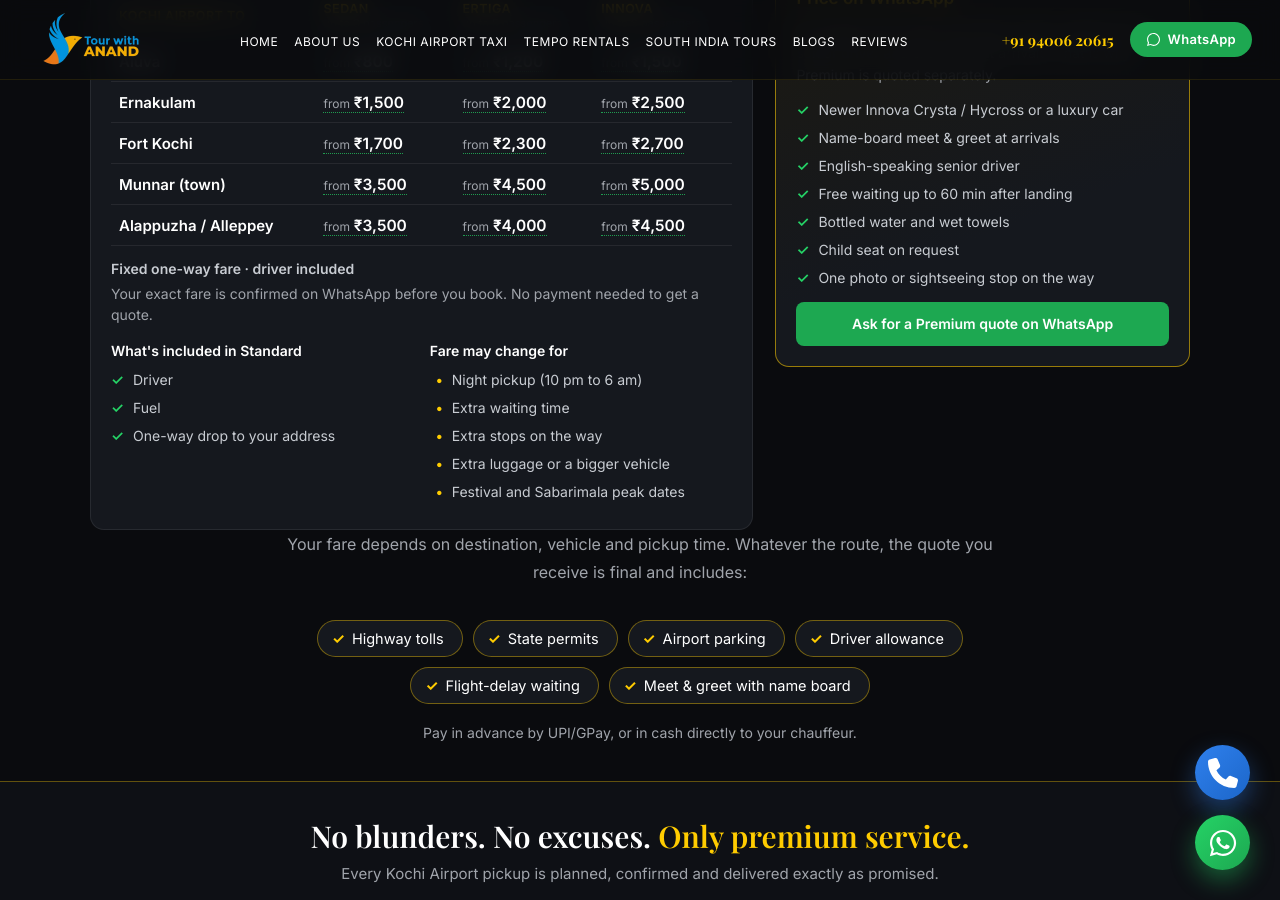
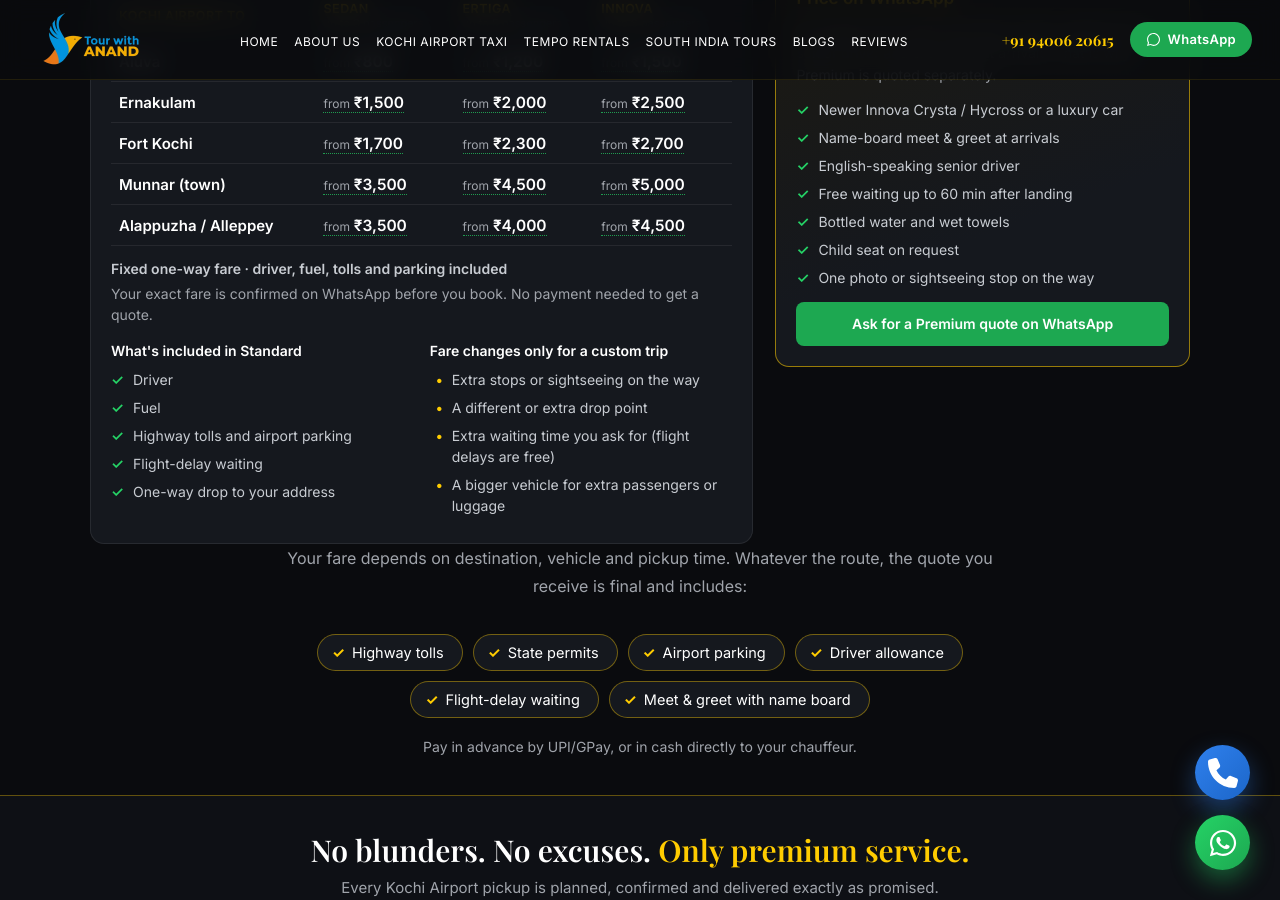
Before and after one commit to tourwithanand/tourwithanand-com, a Jekyll site: the page built from kochi-airport.html, in a window 1280 px wide and 900 px high, scrolled down 2261 px. Built offline with Jekyll 4.4.1, drawn with Linux system fonts in a browser that asks for light colours.

Commit message:
Fares: all-inclusive wording, 'changes only for a custom trip' list; drop Google rating placeholder (no GMB)
Co-Authored-By: Claude Opus 5.5 <noreply@anthropic.com>
Claude-Session: https://claude.ai/code/session_01V9S5yJyFeSpGQmQTpdF1A8

```diff
--- a/_data/airport_fares.yml
+++ b/_data/airport_fares.yml
@@ -55,26 +55,27 @@ routes:
     innova: 4500
     pages: ["/taxi/kochi-airport-to-alleppey/"]
 
-# Line under the fare table. Keep it to what the owner has confirmed.
-# TODO (owner): confirm whether tolls / parking / night charges are included or extra,
-# then add that wording here.
-fare_note: "Fixed one-way fare · driver included"
+# Line under the fare table (owner confirmed 2026-11-25: the fare includes everything;
+# it only changes for a custom trip).
+fare_note: "Fixed one-way fare · driver, fuel, tolls and parking included"
 quote_note: "Your exact fare is confirmed on WhatsApp before you book. No payment needed to get a quote."
 
-# What the Standard fare includes. TODO (owner): set free waiting minutes (empty = not shown).
+# What the Standard fare includes. Optional: free waiting minutes (empty = not shown).
 standard_includes:
   - "Driver"
   - "Fuel"
+  - "Highway tolls and airport parking"
+  - "Flight-delay waiting"
   - "One-way drop to your address"
 standard_waiting_minutes: ""
 
-# TODO (owner): confirm this list.
+# Owner: the fare only changes when the trip is customised.
+fare_may_change_title: "Fare changes only for a custom trip"
 fare_may_change_for:
-  - "Night pickup (10 pm to 6 am)"
-  - "Extra waiting time"
-  - "Extra stops on the way"
-  - "Extra luggage or a bigger vehicle"
-  - "Festival and Sabarimala peak dates"
+  - "Extra stops or sightseeing on the way"
+  - "A different or extra drop point"
+  - "Extra waiting time you ask for (flight delays are free)"
+  - "A bigger vehicle for extra passengers or luggage"
 
 # Premium Airport Welcome: no fixed price on the site. TODO (owner): confirm the list.
 premium_price_label: "Price on WhatsApp"
@@ -87,12 +88,6 @@ premium_includes:
   - "Child seat on request"
   - "One photo or sightseeing stop on the way"
 
-# Google reviews for the trust row. TODO (owner): fill these in.
-# While empty, the trust row links to /customer-reviews/ and shows no rating.
-google_rating: ""
-google_review_count: ""
-google_reviews_url: ""
-
 # Rows hidden from the long "all routes" table because they duplicate another row.
 # The pages themselves still exist.
 route_table_hide:
--- a/_includes/fare-table.html
+++ b/_includes/fare-table.html
@@ -36,7 +36,7 @@ Params:
         </ul>
       </div>
       <div>
-        <h4>Fare may change for</h4>
+        <h4>{{ ft.fare_may_change_title | default: "Fare may change for" }}</h4>
         <ul class="ft-maybe">
           {%- for i in ft.fare_may_change_for %}<li>{{ i }}</li>{% endfor -%}
         </ul>
--- a/kochi-airport.html
+++ b/kochi-airport.html
@@ -310,11 +310,7 @@ seo_keywords: "kochi airport taxi, cochin airport taxi, kochi airport taxi servi
   <div class="ap-trustrow-inner">
     <img class="ap-trust-photo" src="/images/guest-tour-with-anand-16.webp" alt="Anand with guests and the Tour With Anand Innova Crysta" width="560" height="373" loading="lazy" decoding="async">
     <div class="ap-trust-text">
-      {%- if apf.google_rating != "" and apf.google_rating %}
-      <a class="ap-trust-rating" href="{{ apf.google_reviews_url }}" target="_blank" rel="noopener"><span class="ap-trust-stars" aria-hidden="true">★★★★★</span> <strong>{{ apf.google_rating }}</strong> on Google · {{ apf.google_review_count }} reviews</a>
-      {%- else %}
       <a class="ap-trust-rating" href="/customer-reviews/"><span class="ap-trust-stars" aria-hidden="true">★★★★★</span> Read our guest reviews</a>
-      {%- endif %}
       <p class="ap-trust-line">24/7 &middot; Flight tracking &middot; Fixed fare &middot; Licensed drivers</p>
     </div>
     <ul class="ap-trust">
```
